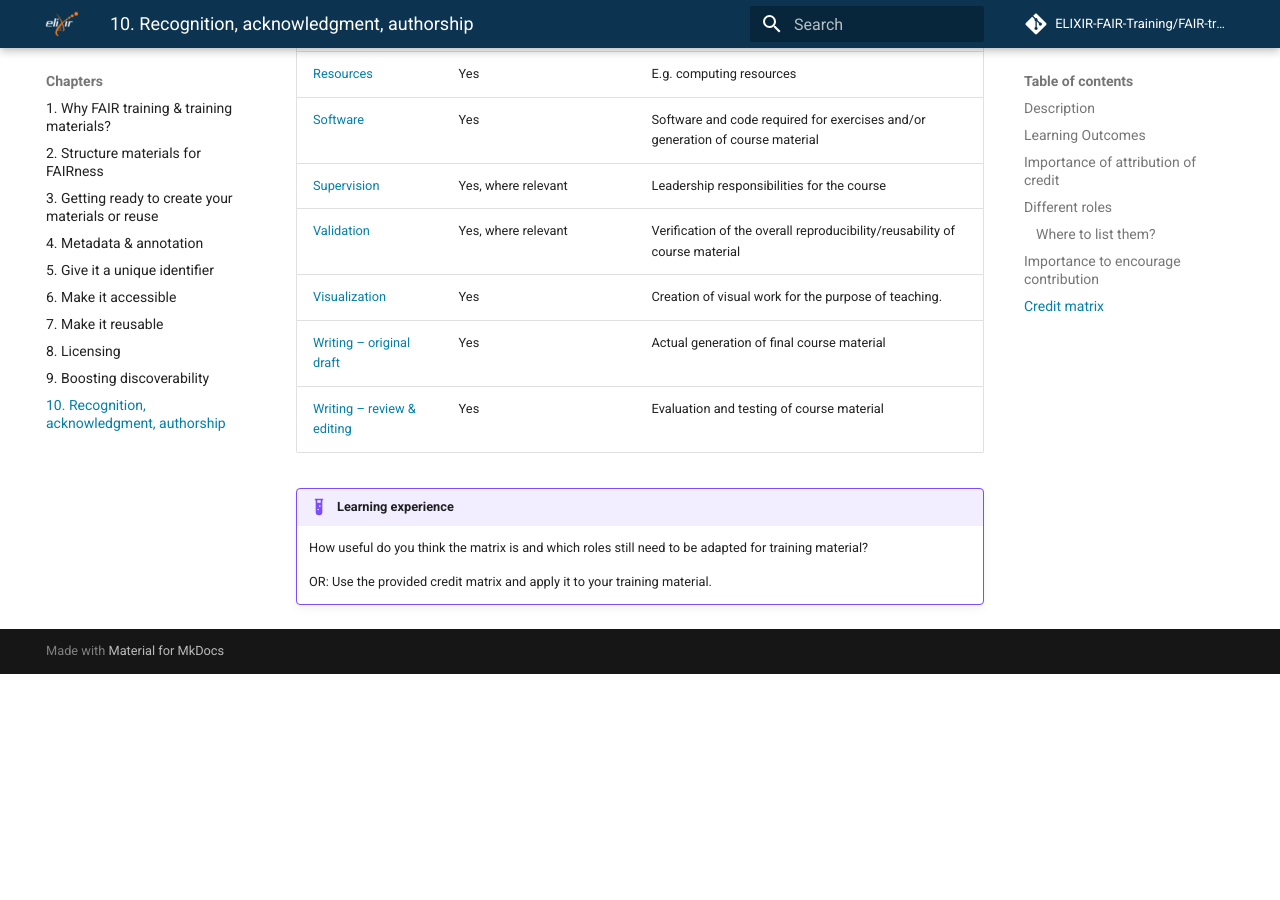
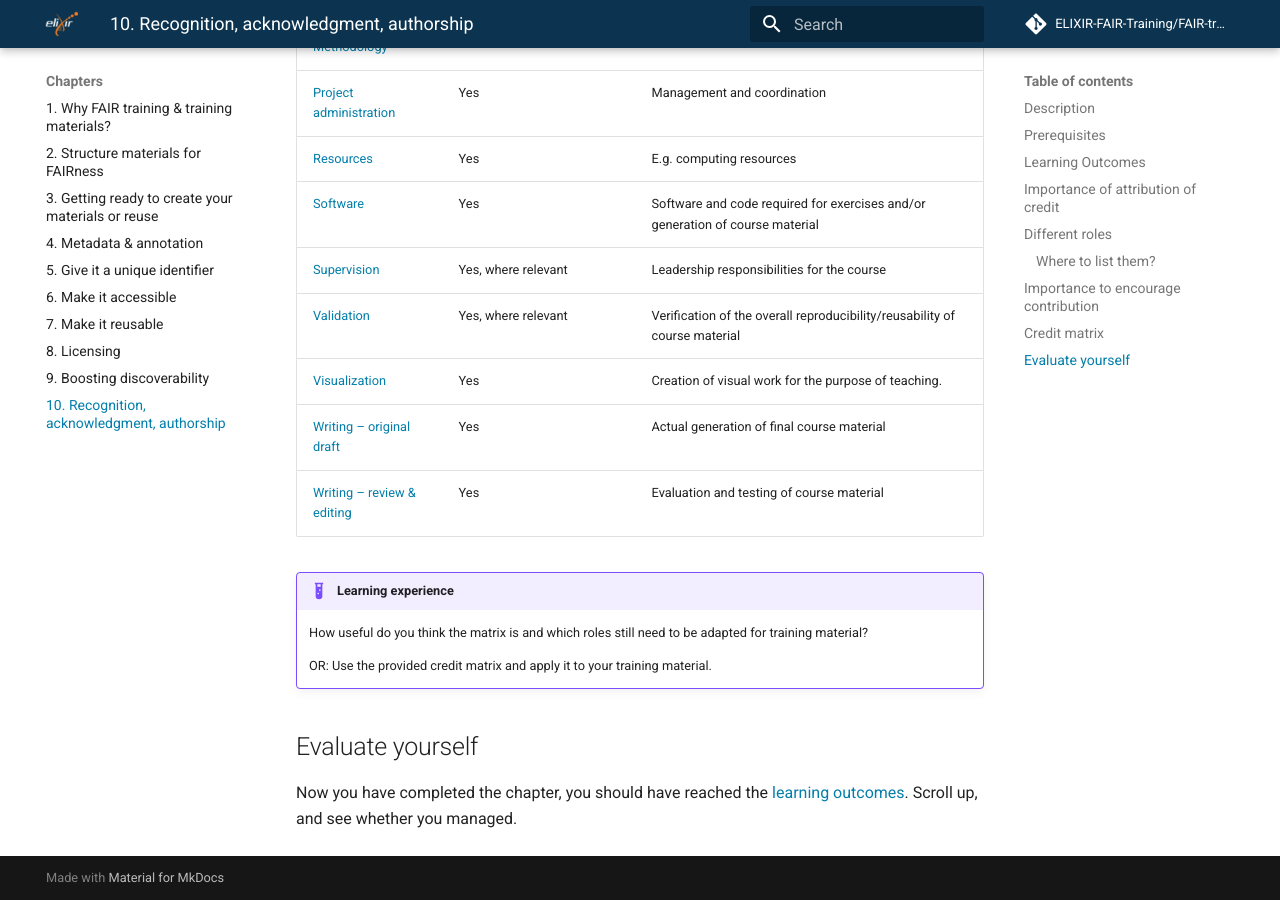
Before and after one commit to elixir-europe-training/ELIXIR-TrP-FAIR-training-handbook, an MkDocs documentation site: the page built from docs/chapters/chapter_10.md, in a window 1280 px wide and 900 px high, scrolled down 6060 px. Built offline with MkDocs 1.6.1 and Material for MkDocs 9.7.7, drawn with Linux system fonts in a browser that asks for light colours; comment, search, counter and statistics services are not loaded; before the commit the page ends 6734 px from its top, so only the background shows below that; some of the changed text lies outside the part shown.

Commit message:
changes structure to updated version

```diff
--- a/docs/chapters/chapter_10.md
+++ b/docs/chapters/chapter_10.md
@@ -17,18 +17,22 @@
 
 This chapter will explain why it is important to add attributions to your training material. We will define the roles of author, trainers and contributor and ways of how to attribute credit to them in the contact of training material. It will also discuss of how you can encourage others to contribute to your material.
 
-## Learning Outcomes
+## Prerequisites
 
-1. Recognise the importance of attribution and citations
-2. Explain why it is important to encourage continuous contributions and acknowledgements
-3. Define the difference between author, trainer and contributor
-4. Define criteria for acknowledgements
-5. Describe roles for credit attribution as an additional way of credit attribution
-6. Describe ways to engage communities (trainers and trainees) to get contributions and feedback
-7. Use persistent identifiers for people in the context of attribution
-8. Describe how to capture contributors and authors depending on the repository / platform
-9. Provide credit for other training material
+Here should be the prerequisites of this chapter.
 
+!!! info
+    ## Learning Outcomes
+
+    1. Recognise the importance of attribution and citations
+    2. Explain why it is important to encourage continuous contributions and acknowledgements
+    3. Define the difference between author, trainer and contributor
+    4. Define criteria for acknowledgements
+    5. Describe roles for credit attribution as an additional way of credit attribution
+    6. Describe ways to engage communities (trainers and trainees) to get contributions and feedback
+    7. Use persistent identifiers for people in the context of attribution
+    8. Describe how to capture contributors and authors depending on the repository / platform
+    9. Provide credit for other training material
 
 ## Importance of attribution of credit
 
@@ -156,3 +160,7 @@
     How useful do you think the matrix is and which roles still need to be adapted for training material?
 
     OR: Use the provided credit matrix and apply it to your training material.
+
+## Evaluate yourself
+
+Now you have completed the chapter, you should have reached the [learning outcomes](#learning-outcomes). Scroll up, and see whether you managed.
```
Also changed, not shown: other parts of docs/chapters/chapter_10.md (+1 -1 lines).
